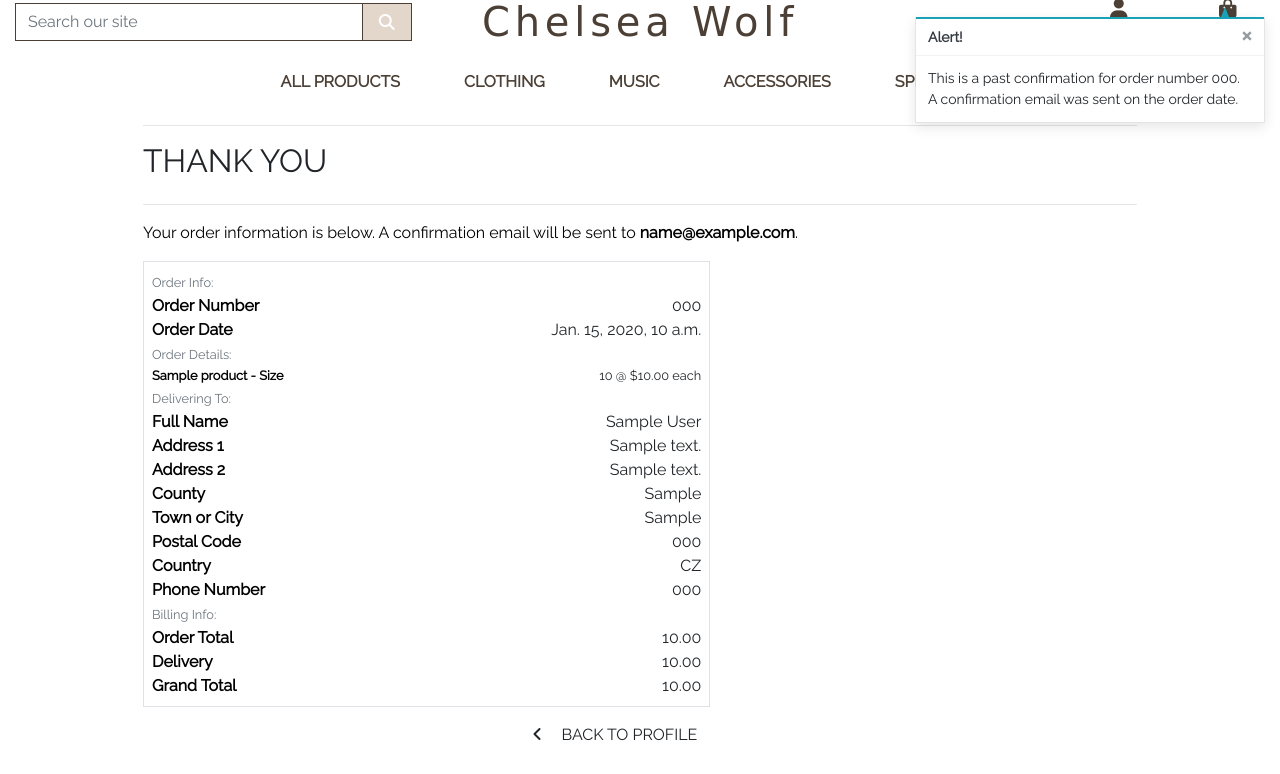
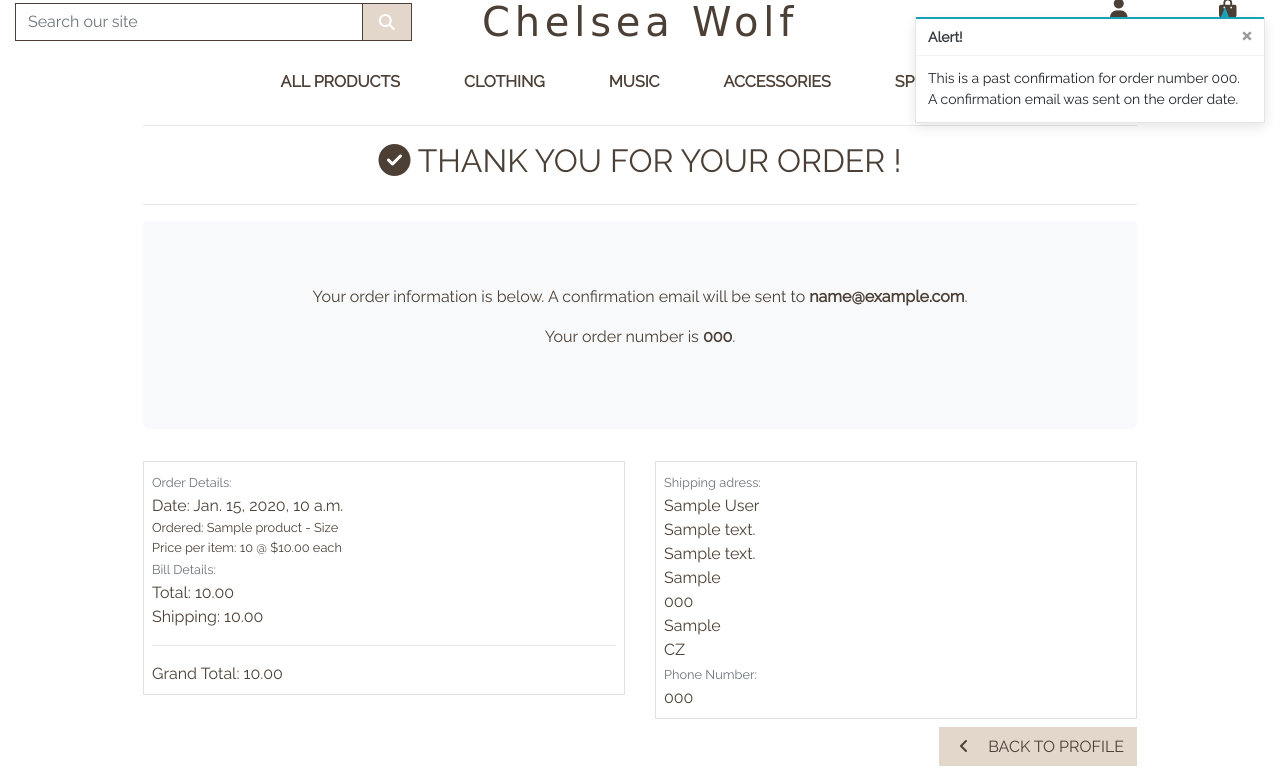
Before and after one commit to AudreyLL88/chelsea_wolfe_v1, a Django app: page /profile/order_history/000 in a window 1280 px wide. Shown: the part 55-829 px from the top of the page. Before the commit the page ends 796 px from the top, so only its background shows below. Run offline with Django 3.2, Linux system fonts and the light colour scheme; tables that the repository leaves empty hold one stand-in row (values such as "Sample post"); some libraries are stand-ins or nearby versions; some web fonts are replaced.

Commit message:
CSS refactoring

```diff
--- a/bag/templates/bag/bag.html
+++ b/bag/templates/bag/bag.html
@@ -22,7 +22,7 @@
         </div>
 
         <div class="row">
-            <div class="col-md-6 col-lg-8 col-xl-8">
+            <div class="col-md-12 col-lg-8 col-xl-8">
                 {% if bag_items %}
                     <div class="d-block d-md-none bag-total">
                         <div class="row">
@@ -100,7 +100,7 @@
                     </div>
                 {% else %}
                     <p class="lead mb-5">Your bag is empty.</p>
-                    <a href="{% url 'products' %}" class="btn btn-outline-black rounded-0 btn-lg">
+                    <a href="{% url 'products' %}" class="btn review-button-clear rounded-0 btn-lg">
                         <span class="icon">
                             <i class="fas fa-chevron-left"></i>
                         </span>
--- a/bag/templates/bag/checkout-buttons.html
+++ b/bag/templates/bag/checkout-buttons.html
@@ -1,10 +1,10 @@
-<a href="{% url 'products' %}" class="btn rounded-0 btn-lg">
+<a href="{% url 'products' %}" class="btn rounded-0 review-button-clear">
     <span class="icon">
         <i class="fas fa-chevron-left"></i>
     </span>
     <span class="text-uppercase">Keep Shopping</span>
 </a>
-<a href="{% url 'checkout' %}" class="btn btn-full rounded-0 btn-lg">
+<a href="{% url 'checkout' %}" class="btn btn-full text-full  rounded-0 btn-lg">
     <span class="text-uppercase">Secure Checkout</span>
     <span class="icon">
         <i class="fas fa-lock"></i>
--- a/checkout/static/checkout/checkout.css
+++ b/checkout/static/checkout/checkout.css
@@ -53,7 +53,7 @@ select option[value=""] {
     left: 0;
     width: 100%;
     height: 100%;
-    background: rgba(23, 162, 184, .85);
+    background: #E3D6CB;
     z-index: 9999;
 }
 
--- a/checkout/templates/checkout/checkout.html
+++ b/checkout/templates/checkout/checkout.html
@@ -112,13 +112,13 @@
                     </fieldset>
 
                     <div class="submit-button text-right mt-5 mb-2">
-						<a href="{% url 'view_bag' %}" class="btn btn-outline-black rounded-0">
+						<a href="{% url 'view_bag' %}" class="btn review-button-clear rounded-0">
 							<span class="icon">
 								<i class="fas fa-chevron-left"></i>
 							</span>
 							<span class="font-weight-bold">Adjust Bag</span>
 						</a>
-						<button id="submit-button" class="btn btn-black rounded-0">
+						<button id="submit-button" class="btn btn-full text-full rounded-0">
 							<span class="font-weight-bold">Complete Order</span>
 							<span class="icon">
 								<i class="fas fa-lock"></i>
@@ -138,7 +138,7 @@
     <div id="loading-overlay">
         <h1 class="text-light logo-font loading-spinner">
             <span class="icon">
-                <i class="fas fa-3x fa-sync-alt fa-spin"></i>
+                <i class="fas fa-3x fa-compact-disc fa-spin"></i>
             </span>
         </h1>
     </div>
--- a/checkout/templates/checkout/checkout_success.html
+++ b/checkout/templates/checkout/checkout_success.html
@@ -17,190 +17,65 @@
     <div class="overlay"></div>
     <div class="container">
         <div class="row">
-            <div class="col">
+            <div class="col text-center">
                 <hr>
-                <h2 class="logo-font mb-4">Thank You</h2>
+                <h2 class="logo-font mb-4 text-full"><i class="fas fa-check-circle"></i> Thank you for your order !</h2>
                 <hr>
-                <p class="text-black">Your order information is below. A confirmation email will be sent to <strong>{{ order.email }}</strong>.</p>
+                <div class=" jumbotron bg-light">
+                    <p class="text-full bg-light">Your order information is below. A confirmation email will be sent to <strong>{{ order.email }}</strong>.</p>
+                    <p class="text-full bg-light">Your order number is <strong>{{ order.order_number }}</strong>.</p>
+                </div>
             </div>
         </div>
 
         <div class="row">
-            <div class="col-12 col-lg-7">
-                <div class="order-confirmation-wrapper p-2 border">
-                    <div class="row">
-                        <div class="col">
-                            <small class="text-muted">Order Info:</small>
+            <div class="col-12 col-lg-6">
+                <div class="order-confirmation-wrapper p-2 border text-full">
+                    <small class="text-muted">Order Details:</small>
+                    <p class="mb-0"> Date: {{ order.date }}</p>
+                    {% for item in order.lineitems.all %}
+                        <p class="small mb-0"> Ordered:
+                            {{ item.product.name }}{% if item.product_size %} - Size {{ item.product.size|upper }}{% endif %}
+                        </p>
+                        <p class="small mb-0">Price per item: {{ item.quantity }} @ ${{ item.product.price }} each</p>
+                    {% endfor %}
+                    <small class="text-muted">Bill Details:</small>
+                    <p class="mb-0">Total: {{ order.order_total }}</p>
+                    <p class="mb-0">Shipping: {{ order.delivery_cost }}</p>
+                    <hr>
+                    <p class="mb-0">Grand Total: {{ order.grand_total }}</p>
                 </div>
             </div>
-
-                    <div class="row">
-                        <div class="col-12 col-md-4">
-                            <p class="mb-0 text-black font-weight-bold">Order Number</p>
-                        </div>
-                        <div class="col-12 col-md-8 text-md-right">
-                            <p class="mb-0">{{ order.order_number }}</p>
-                        </div>
-                    </div>
-
-                    <div class="row">
-                        <div class="col-12 col-md-4">
-                            <p class="mb-0 text-black font-weight-bold">Order Date</p>
-                        </div>
-                        <div class="col-12 col-md-8 text-md-right">
-                            <p class="mb-0">{{ order.date }}</p>
-                        </div>
-                    </div>
-
-                    <div class="row">
-                        <div class="col">
-                            <small class="text-muted">Order Details:</small>
-                        </div>
-                    </div>
-
-                    {% for item in order.lineitems.all %}
-                    <div class="row">
-                        <div class="col-12 col-md-4">
-                            <p class="small mb-0 text-black font-weight-bold">
-                                {{ item.product.name }}{% if item.product_size %} - Size {{ item.product.size|upper }}{% endif %}
-                            </p>
-                        </div>
-                        <div class="col-12 col-md-8 text-md-right">
-                            <p class="small mb-0">{{ item.quantity }} @ ${{ item.product.price }} each</p>
-                        </div>
-                    </div>
-                    {% endfor %}
-
-                    <div class="row">
-                        <div class="col">
-                            <small class="text-muted">Delivering To:</small>
-                        </div>
-                    </div>
-
-                    <div class="row">
-                        <div class="col-12 col-md-4">
-                            <p class="mb-0 text-black font-weight-bold">Full Name</p>
-                        </div>
-                        <div class="col-12 col-md-8 text-md-right">
+            <div class="col-12 col-lg-6">
+                <div class="order-confirmation-wrapper p-2 border text-full">
+                    <small class="text-muted">Shipping adress:</small>
                      <p class="mb-0">{{ order.full_name }}</p>
-                        </div>
-                    </div>
-
-                    <div class="row">
-                        <div class="col-12 col-md-4">
-                            <p class="mb-0 text-black font-weight-bold">Address 1</p>
-                        </div>
-                        <div class="col-12 col-md-8 text-md-right">
                      <p class="mb-0">{{ order.street_address1 }}</p>
-                        </div>
-                    </div>
-
                     {% if order.street_address2 %}
-                    <div class="row">
-                        <div class="col-12 col-md-4">
-                            <p class="mb-0 text-black font-weight-bold">Address 2</p>
-                        </div>
-                        <div class="col-12 col-md-8 text-md-right">
                         <p class="mb-0">{{ order.street_address1 }}</p>
-                        </div>
-                    </div>
                     {% endif %}
-
                     {% if order.county %}
-                    <div class="row">
-                        <div class="col-12 col-md-4">
-                            <p class="mb-0 text-black font-weight-bold">County</p>
-                        </div>
-                        <div class="col-12 col-md-8 text-md-right">
                         <p class="mb-0">{{ order.county }}</p>
-                        </div>
-                    </div>
                     {% endif %}
-
-                    <div class="row">
-                        <div class="col-12 col-md-4">
-                            <p class="mb-0 text-black font-weight-bold">Town or City</p>
-                        </div>
-                        <div class="col-12 col-md-8 text-md-right">
+                    <p class="mb-0">{{ order.postcode }}</p>
                     <p class="mb-0">{{ order.town_or_city }}</p>
-                        </div>
-                    </div>
-
-                    {% if order.postcode %}
-                    <div class="row">
-                        <div class="col-12 col-md-4">
-                            <p class="mb-0 text-black font-weight-bold">Postal Code</p>
-                        </div>
-                        <div class="col-12 col-md-8 text-md-right">
-                            <p class="mb-0">{{ order.postcode }}</p>
-                        </div>
-                    </div>
-                    {% endif %}
-
-                    <div class="row">
-                        <div class="col-12 col-md-4">
-                            <p class="mb-0 text-black font-weight-bold">Country</p>
-                        </div>
-                        <div class="col-12 col-md-8 text-md-right">
                     <p class="mb-0">{{ order.country }}</p>
-                        </div>
-                    </div>
-
-                    <div class="row">
-                        <div class="col-12 col-md-4">
-                            <p class="mb-0 text-black font-weight-bold">Phone Number</p>
-                        </div>
-                        <div class="col-12 col-md-8 text-md-right">
+                    <small class="text-muted">Phone Number:</small>
                     <p class="mb-0">{{ order.phone_number }}</p>
-                        </div>
-                    </div>
-
-                    <div class="row">
-                        <div class="col">
-                            <small class="text-muted">Billing Info:</small>
-                        </div>
-                    </div>
-
-                    <div class="row">
-                        <div class="col-12 col-md-4">
-                            <p class="mb-0 text-black font-weight-bold">Order Total</p>
-                        </div>
-                        <div class="col-12 col-md-8 text-md-right">
-                            <p class="mb-0">{{ order.order_total }}</p>
-                        </div>
-                    </div>
-
-                    <div class="row">
-                        <div class="col-12 col-md-4">
-                            <p class="mb-0 text-black font-weight-bold">Delivery</p>
-                        </div>
-                        <div class="col-12 col-md-8 text-md-right">
-                            <p class="mb-0">{{ order.delivery_cost }}</p>
-                        </div>
-                    </div>
-
-                    <div class="row">
-                        <div class="col-12 col-md-4">
-                            <p class="mb-0 text-black font-weight-bold">Grand Total</p>
-                        </div>
-                        <div class="col-12 col-md-8 text-md-right">
-                            <p class="mb-0">{{ order.grand_total }}</p>
-                        </div>
-                    </div>
                 </div>
             </div>
         </div>
         <div class="row">
-			<div class="col-12 col-lg-7 text-right">
+			<div class="col-12 text-right">
 				{% if from_profile %}
-                    <a href="{% url 'profile' %}" class="btn btn-black rounded-0 my-2">
+                    <a href="{% url 'profile' %}" class="btn btn-full text-full rounded-0 my-2">
                         <span class="icon mr-2">
                             <i class="fas fa-angle-left"></i>
                         </span>
                         <span class="text-uppercase">Back to Profile</span>
                     </a>
                 {% else %}
-                    <a href="{% url 'products' %}?category=new_arrivals,deals,clearance" class="btn btn-black rounded-0 my-2">
+                    <a href="{% url 'products' %}?category=new_arrivals,deals,clearance" class="btn btn-full text-full rounded-0 my-3">
                         <span class="icon mr-2">
                             <i class="fas fa-gifts"></i>
                         </span>
--- a/products/templates/products/add_review.html
+++ b/products/templates/products/add_review.html
@@ -28,7 +28,7 @@
             {{ form | crispy }}
         </div>
         <div class="form-group review-write-detail">
-            <button class="btn btn-sm review-button-clear" type="submit"> Submit Review
+            <button class="btn btn-sm btn-full text-full" type="submit"> Submit Review
             </button>
         </div>
     </form>
--- a/products/templates/products/custom_widget_templates/custom_clearable_file_input.html
+++ b/products/templates/products/custom_widget_templates/custom_clearable_file_input.html
@@ -11,7 +11,7 @@
     {% endif %}<br>
     {{ widget.input_text }}
 {% endif %}
-<span class="btn btn-black rounded-0 btn-file">
+<span class="btn btn-full text-full rounded-0 btn-file">
     Select Image <input id="new-image" type="{{ widget.type }}" name="{{ widget.name }}"{% include "django/forms/widgets/attrs.html" %}>
 </span>
 <strong><p class="text-danger" id="filename"></p></strong>
--- a/products/templates/products/edit_product.html
+++ b/products/templates/products/edit_product.html
@@ -33,8 +33,8 @@
                         {% endif %}
                     {% endfor %}
                     <div class="text-right">
-                        <a class="btn btn-outline-black rounded-0" href="{% url 'products' %}">Cancel</a>
-                        <button class="btn btn-black rounded-0" type="submit">Update Product</button>
+                        <a class="btn review-button-clear rounded-0" href="{% url 'products' %}">Cancel</a>
+                        <button class="btn btn-full text-full rounded-0" type="submit">Update Product</button>
                     </div>
                 </form>
             </div>
--- a/products/templates/products/products.html
+++ b/products/templates/products/products.html
@@ -80,7 +80,7 @@
                                             </div>
                                             <div class="card__icon">
                                                 {% if product.rating %}
-                                                    <small class="text-muted"><i class="fas fa-star mr-1"></i>{{ product.rating }} / 5</small>
+                                                    <small class="text-muted"><i class="fas fa-star mr-1"></i>/ 5</small>
                                                 {% else %}
                                                     <small class="text-muted">No Rating</small>
                                                 {% endif %}
```
Also changed, not shown: products/templates/products/add_product.html (+4 -4 lines). Lines whose indentation alone changed are shown as unchanged.
